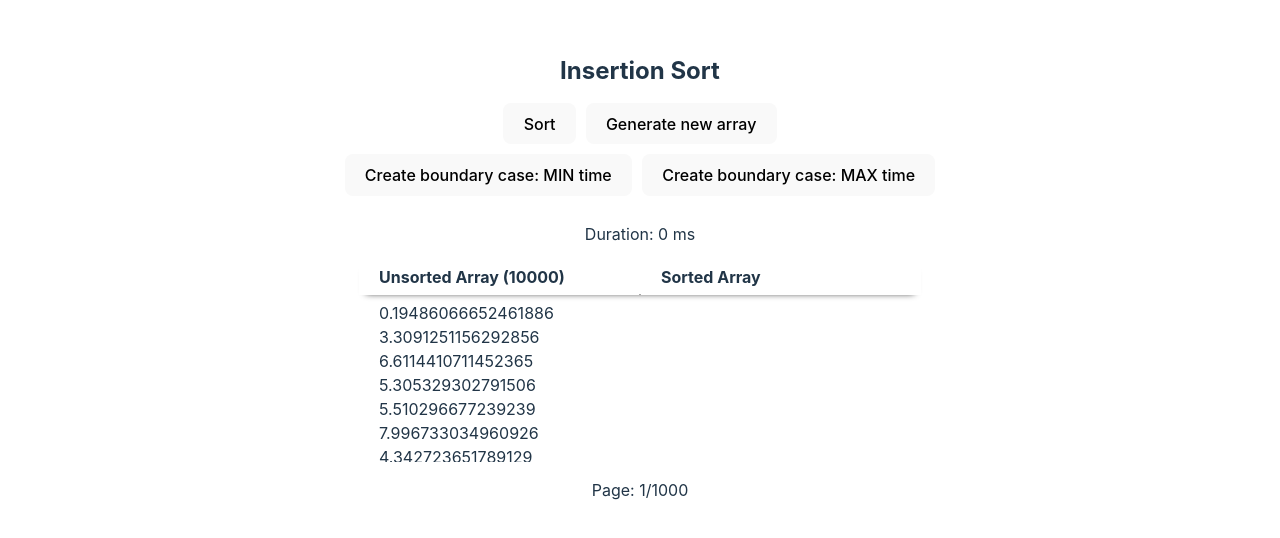
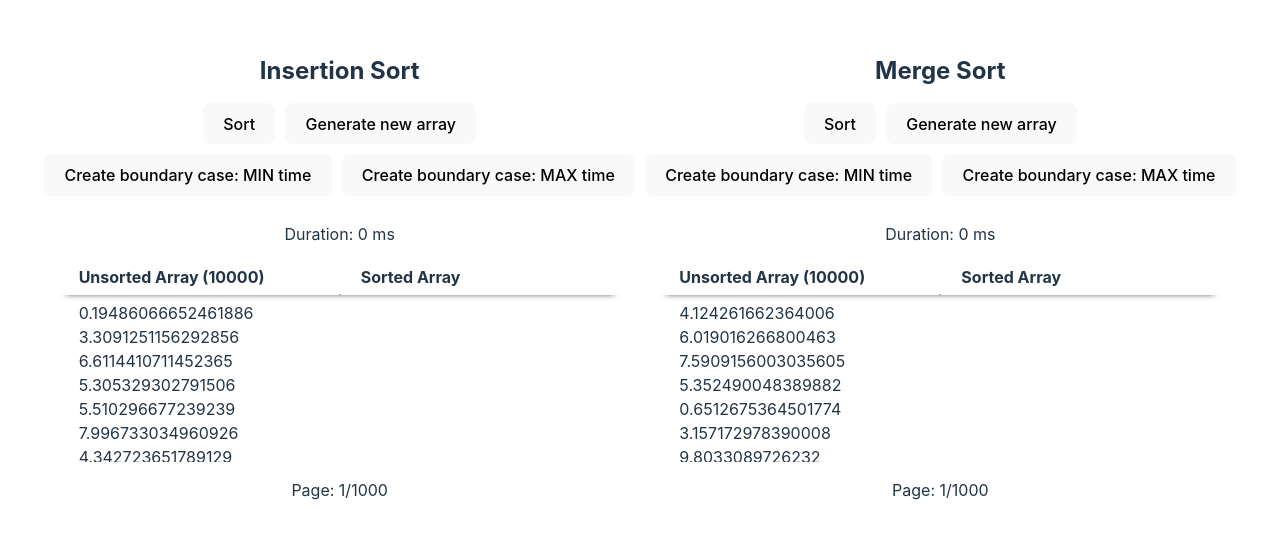
Before and after one commit to tsvetta/sandbox_react_algorithms, a React (Vite) app: page / in a window 1280 px wide. Shown: the part 114-652 px from the top of the page. Built offline with nearby package versions, Linux system fonts and the light colour scheme.

Commit message:
Add Merge Sort

```diff
--- a/src/App.jsx
+++ b/src/App.jsx
@@ -1,6 +1,7 @@
 import SortingAlgorithm from "./algorithms/SortingAlgorithm";
 
 import { insertionSort } from "./algorithms/insertion-sort";
+import { mergeSort } from "./algorithms/merge-sort";
 
 import "./App.css";
 
@@ -8,6 +9,7 @@ function App() {
   return (
     <div className="App">
       <SortingAlgorithm name="Insertion Sort" fn={insertionSort} length={10000} />
+      <SortingAlgorithm name="Merge Sort" fn={mergeSort} length={10000} />
     </div>
   );
 }
--- /dev/null
+++ b/src/algorithms/merge-sort.js
@@ -0,0 +1,47 @@
+// (1)
+// [9] [{2}]
+// [2,9]
+
+// (2)
+// [{3}] [4]
+// [3,4]
+
+// (3)
+// [{6}] [7]
+// [6,7]
+
+// (4)
+// [{2},{{{{9}}}}] [{{3}},{{{4}}}]
+// [2,3,4,9]
+const merge = (left, right) => {
+  let sortedArr = [];
+
+  while (left.length && right.length) {
+    if (left[0] < right[0]) {
+      sortedArr.push(left.shift());
+    } else {
+      sortedArr.push(right.shift());
+    }
+  }
+
+  const mergedArr = [...sortedArr, ...left, ...right];
+  return mergedArr;
+}
+
+// [9,2,3,4]
+// [9,2] [3,4]
+// [9] [2] [3,4]
+// [2,9] [3] [4]
+// [2,9] [3,4]
+// [2,3,4,9]
+export const mergeSort = arr => {
+  if (arr.length <= 1) {
+    return arr;
+  }
+
+  const middleIdx = Math.floor(arr.length / 2);
+  const left = mergeSort(arr.slice(0, middleIdx));
+  const right = mergeSort(arr.slice(middleIdx));
+
+  return merge(left, right);
+}
```
